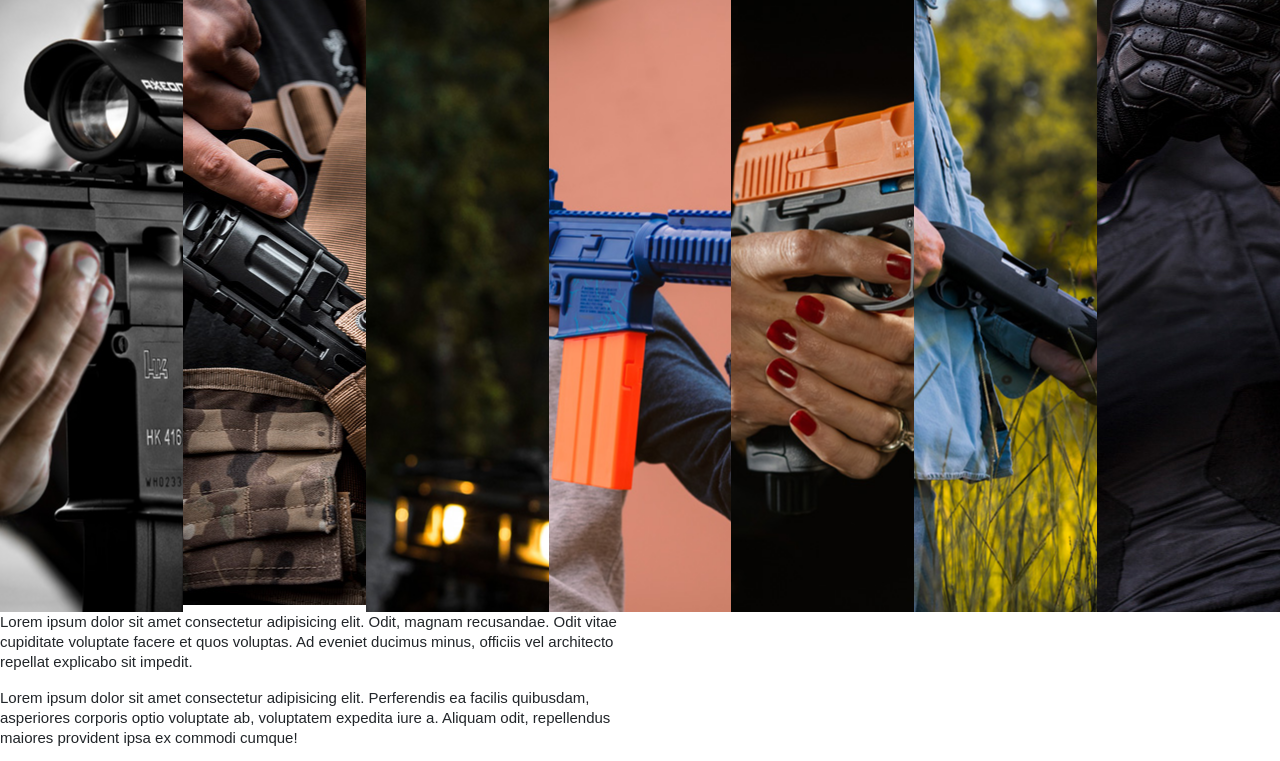
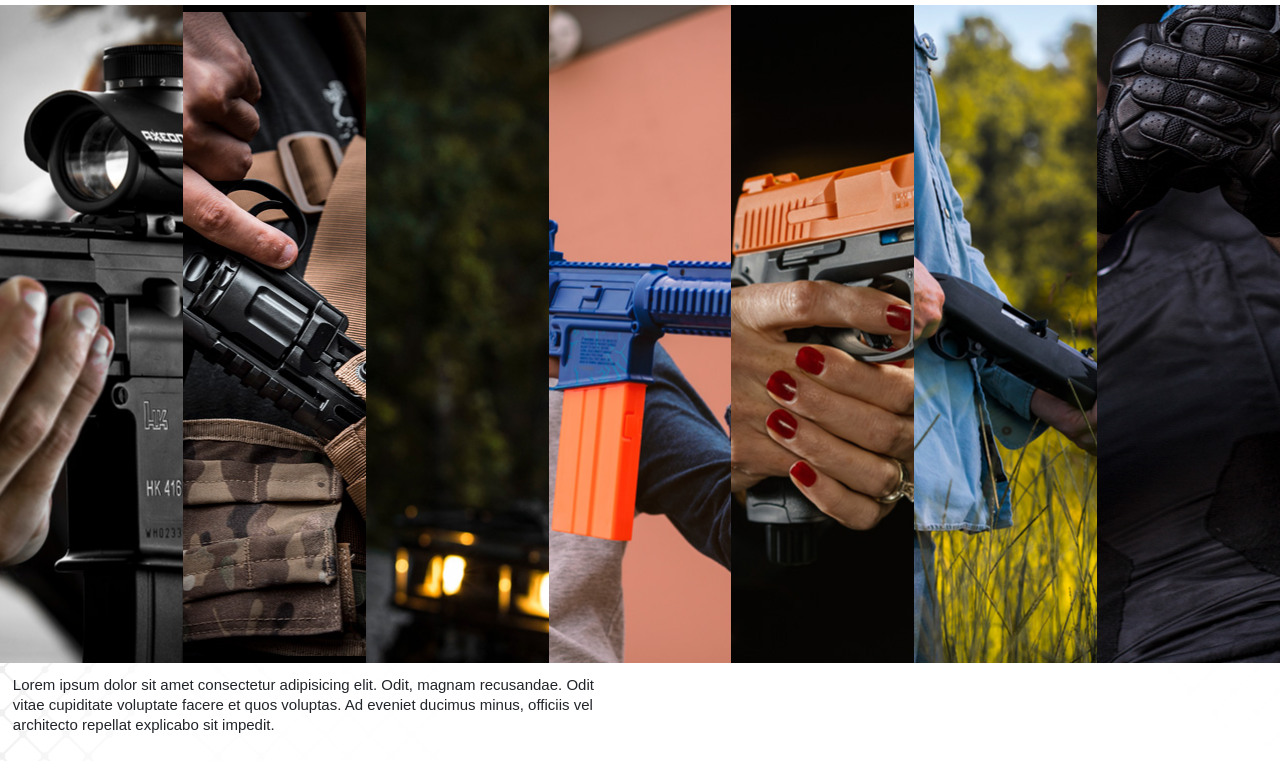
Before and after one commit to Hollenfeuer1/Umarex_Brands, a plain HTML site: page index.html in a window 1280 px wide. Shown: the part 178-939 px from the top of the page. Drawn offline with nearby package versions, Linux system fonts and the light colour scheme.

Commit message:
Update index.html

```diff
--- a/index.html
+++ b/index.html
@@ -8,7 +8,7 @@
         <title>Umarex Brands</title>
         <link rel="stylesheet" href="https://maxcdn.bootstrapcdn.com/bootstrap/4.0.0/css/bootstrap.min.css" integrity="sha384-Gn5384xqQ1aoWXA+058RXPxPg6fy4IWvTNh0E263XmFcJlSAwiGgFAW/dAiS6JXm" crossorigin="anonymous">
         <link href="style.css" rel="stylesheet">
-        <link href="slidertest.css" rel="stylesheet">
+        <link href="style2.css" rel="stylesheet">
     </head>
     <body>
           <section class="hero is-small">
```
